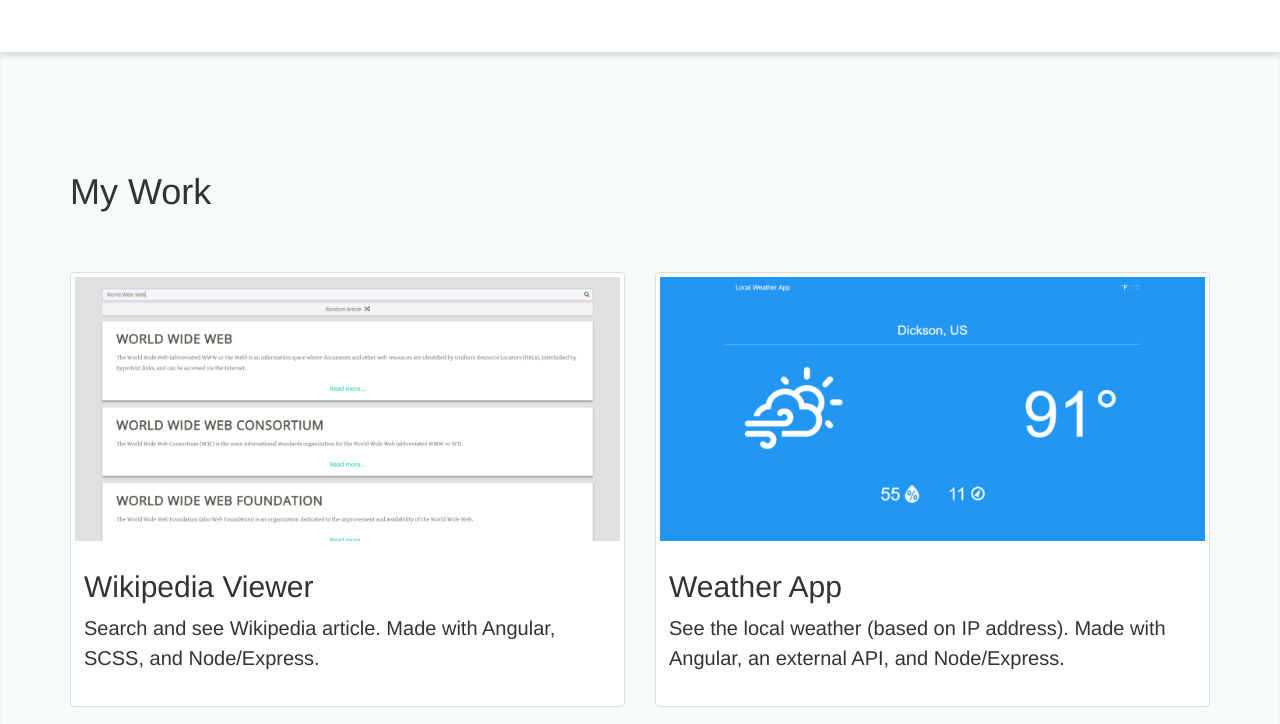
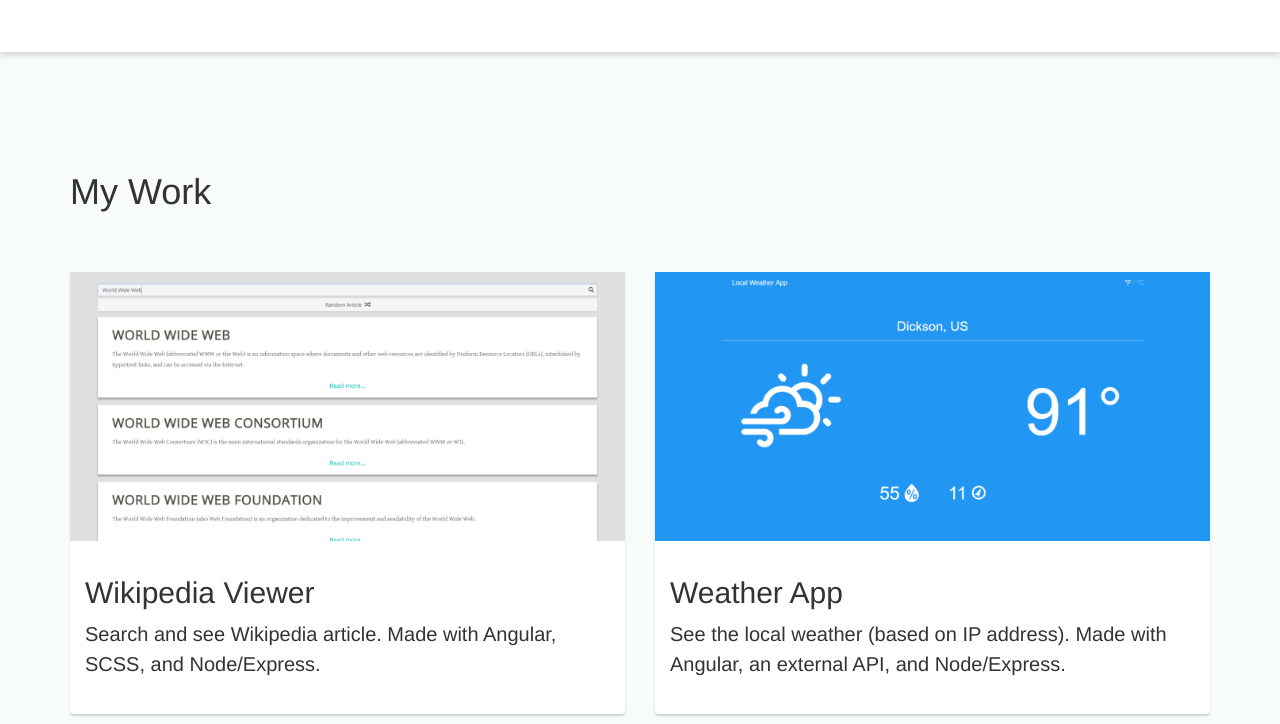
Before and after one commit to rchristian/rchristian.github.io, a website: page index.html in a window 1280 px wide. Shown: the part 2451-3175 px from the top of the page. Drawn offline with nearby package versions, Linux system fonts and the light colour scheme.

Commit message:
styled work section

```diff
--- a/assets/scss/_mixins.scss
+++ b/assets/scss/_mixins.scss
@@ -39,7 +39,11 @@
 }
 
 @mixin sec-shadow-inset {
-    box-shadow: inset 0 -6px 6px -3px rgba(0, 0, 0, 0.16);
+    box-shadow: inset 0 -5px 5px -3px rgba(0, 0, 0, 0.16);
+}
+
+@mixin thumb-shadow {
+    box-shadow: 0 2px 2px rgba(0, 0, 0, 0.16);
 }
 
 @mixin transition($args...) {
--- a/assets/scss/style.scss
+++ b/assets/scss/style.scss
@@ -16,7 +16,6 @@
 //   -moz-transform: scale(2);
 //   -moz-transform-origin: 0 0;
 // }
-
 p {
     font-size: 16px;
     margin-bottom: 20px;
@@ -104,7 +103,26 @@
     @include sec-shadow-inset;
     background-color: $color__background-work;
 
+    a:hover,
+    a:focus {
+        text-decoration: none;
+    }
 
+    .thumbnail {
+        @include thumb-shadow;
+        padding: 0;
+        border: none;
+
+        .caption {
+            padding: 15px;
+            padding-top: 15px;
+            padding-bottom: 15px;
+        }
+    }
+
+     :last-child {
+        margin-bottom: 20px;
+    }
 }
 
 footer {
@@ -114,6 +132,7 @@
         line-height: 1.25;
     }
 }
+
 
 
 
@@ -186,6 +205,7 @@
 
 
 
+
 /* Extra Small Devices, Phones */
 
 @media only screen and (min-width: 480px) {
@@ -196,9 +216,11 @@
 
 
 
+
 /* Small Devices, Tablets */
 
 @media only screen and (min-width: 768px) {}
+
 
 
 
@@ -226,6 +248,7 @@
 
 
 
+
 /* Large Devices, Wide Screens */
 
 @media only screen and (min-width: 1200px) {
```
Also changed, not shown: assets/css/style.css.
